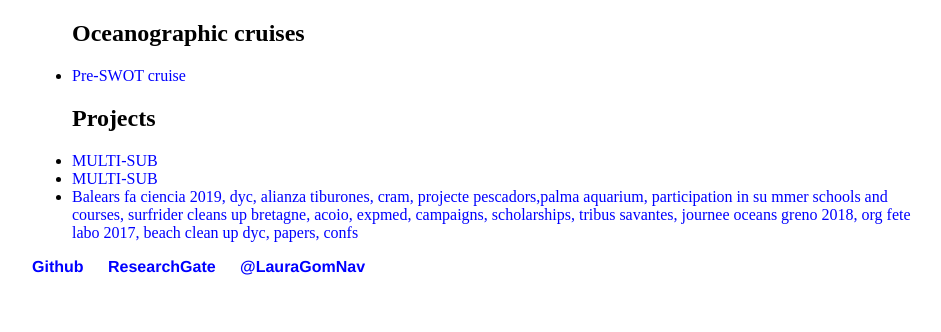
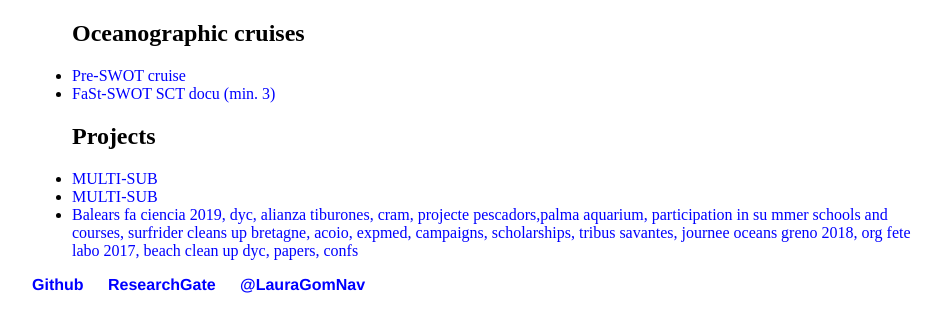
Before and after one commit to LauraGomezNavarro/LauraGomezNavarro.github.io, a Jekyll site: the page built from outreach/index.html, in a window 1280 px wide, cut to the strip 1049-1403 px from the top of the page. Shown: the top 332 px of the strip, without its empty margins (160-1101 px from the left). Built offline with Jekyll 4.4.1, drawn with Linux system fonts in a browser that asks for light colours.

Commit message:
Update index.html
adding IB3 SCT

```diff
--- a/outreach/index.html
+++ b/outreach/index.html
@@ -46,6 +46,7 @@ alt="IMAGE ALT TEXT HERE" width="240" height="180" border="10" /></a>
 
 		<h2>Oceanographic cruises</h2>
 	  <li><a href="http://imedea.uib-csic.es/communication_details.php?id=1580&tp=n#.Xlekr0N7mCs">Pre-SWOT cruise</a></li>
+	  <li><a href="https://ib3alacarta.com/tv/meteo/e525">FaSt-SWOT SCT docu (min. 3)</a></li>
 
 <h2>Projects</h2>
 	  <li><a href="https://sealevel.jpl.nasa.gov/science/ostscienceteam/scientistlinks/scientificinvestigations2017/pascual/">MULTI-SUB</a></li>
```
